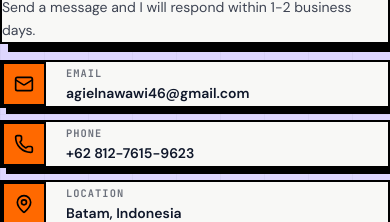
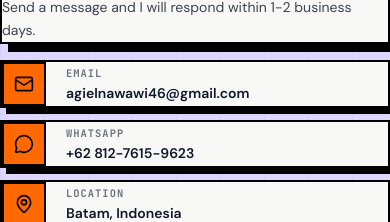
Before and after one commit to agielnawawi46/portofolio-v3, a React (Vite) app: page / in a window 390 px wide. Shown: the part 4836-5058 px from the top of the page. Built offline with nearby package versions, Linux system fonts and the light colour scheme.

Commit message:
feat: change phone contact link to WhatsApp (wa.me) and update icon to MessageCircle

```diff
--- a/src/components/ContactSection.tsx
+++ b/src/components/ContactSection.tsx
@@ -1,12 +1,12 @@
 import { useState } from 'react'
 import { motion } from 'framer-motion'
-import { MapPin, Mail, GitFork, Link2, Check, Phone } from 'lucide-react'
+import { MapPin, Mail, GitFork, Link2, Check, MessageCircle } from 'lucide-react'
 import { portfolioData } from '../data/portfolioData'
 import { useLanguage } from '../context/LanguageContext'
 
 const getContactItems = (personal: any, language: 'en' | 'id') => [
   { id: 'contact-email', icon: Mail, label: 'Email', value: personal.email, href: `mailto:${personal.email}` },
-  { id: 'contact-phone', icon: Phone, label: language === 'en' ? 'Phone' : 'Telepon', value: (personal as any).phone as string, href: `tel:${(personal as any).phone}` },
+  { id: 'contact-wa', icon: MessageCircle, label: 'WhatsApp', value: (personal as any).phone as string, href: `https://wa.me/${(personal as any).phone.replace(/\D/g, '')}` },
   { id: 'contact-location', icon: MapPin, label: language === 'en' ? 'Location' : 'Lokasi', value: personal.location, href: '#' },
   { id: 'contact-github', icon: GitFork, label: 'GitHub', value: 'agielnawawi46', href: personal.github },
   { id: 'contact-linkedin', icon: Link2, label: 'LinkedIn', value: 'agielnawawi46', href: personal.linkedin },
```
